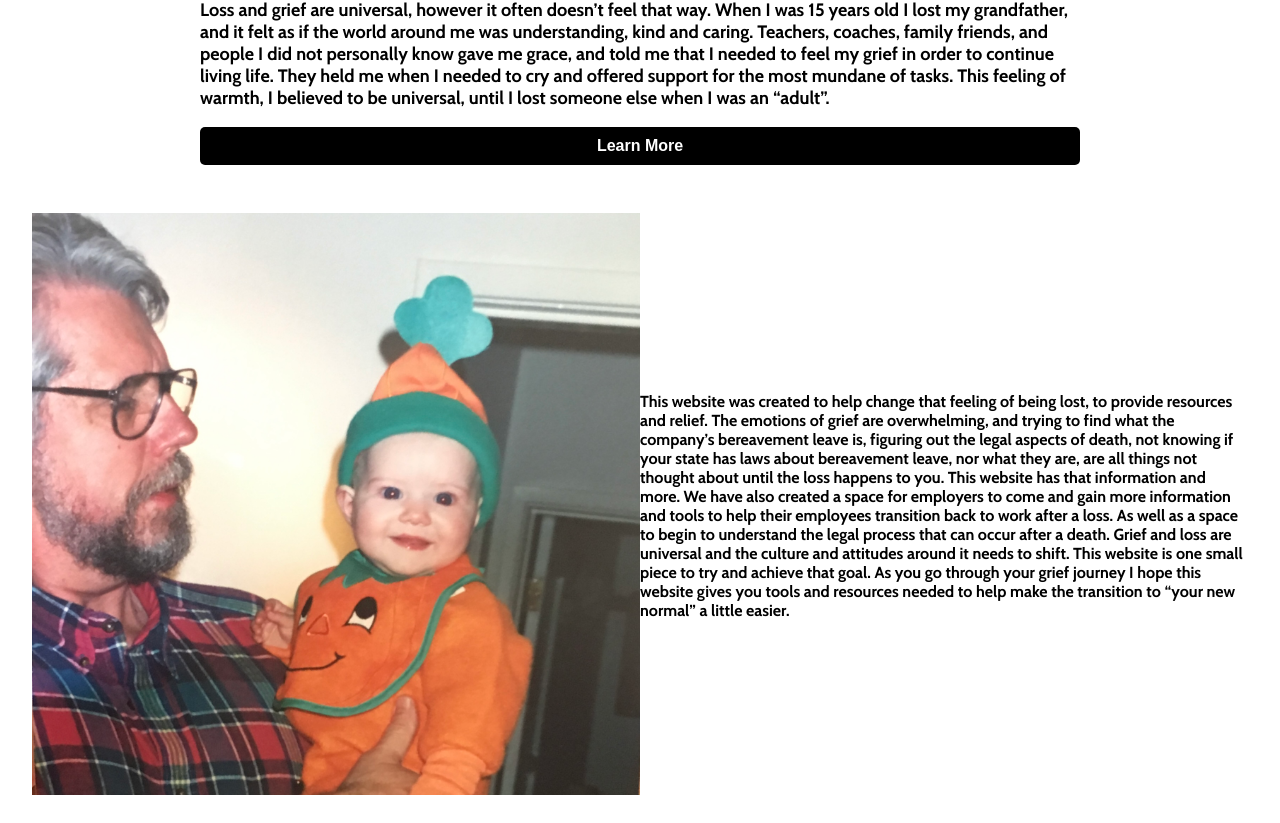
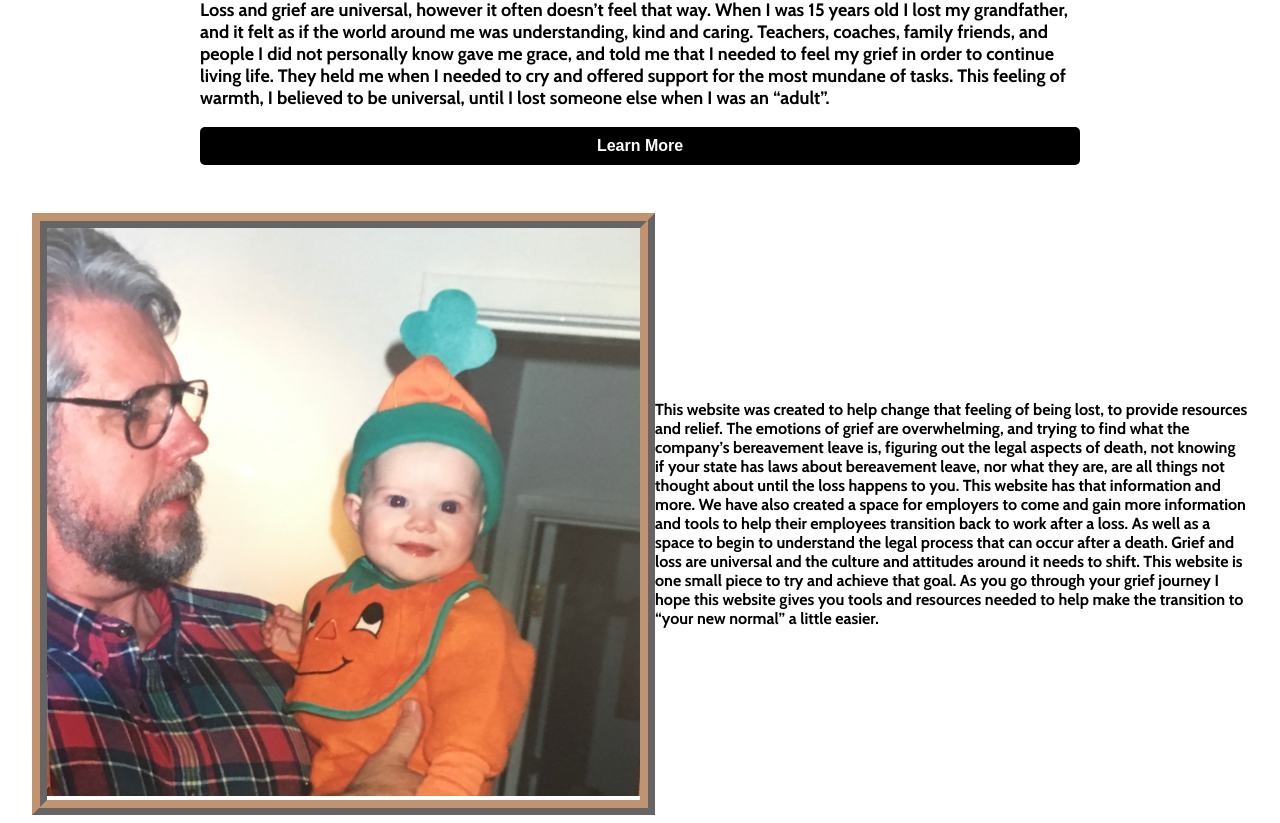
Before and after one commit to miraclebanks/EatonFirm, a Vue app: page /about in a window 1280 px wide. Shown: the part 305-1128 px from the top of the page. Built offline with nearby package versions, Linux system fonts and the light colour scheme.

Commit message:
Adding picture frame

```diff
--- a/src/components/about/about-company.vue
+++ b/src/components/about/about-company.vue
@@ -48,11 +48,15 @@
     justify-content: center;
     margin-top: 48px;
     padding: 0px 24px;
+    height: fit-content;
+
     &_image {
       flex: 1;
+      border: 4mm ridge rgba(68, 34, 7, 0.6);
+      height: fit-content;
       img {
         width: 100%;
-        height: auto;
+        min-height: 100%;
       }
     }
     &_text {
```
